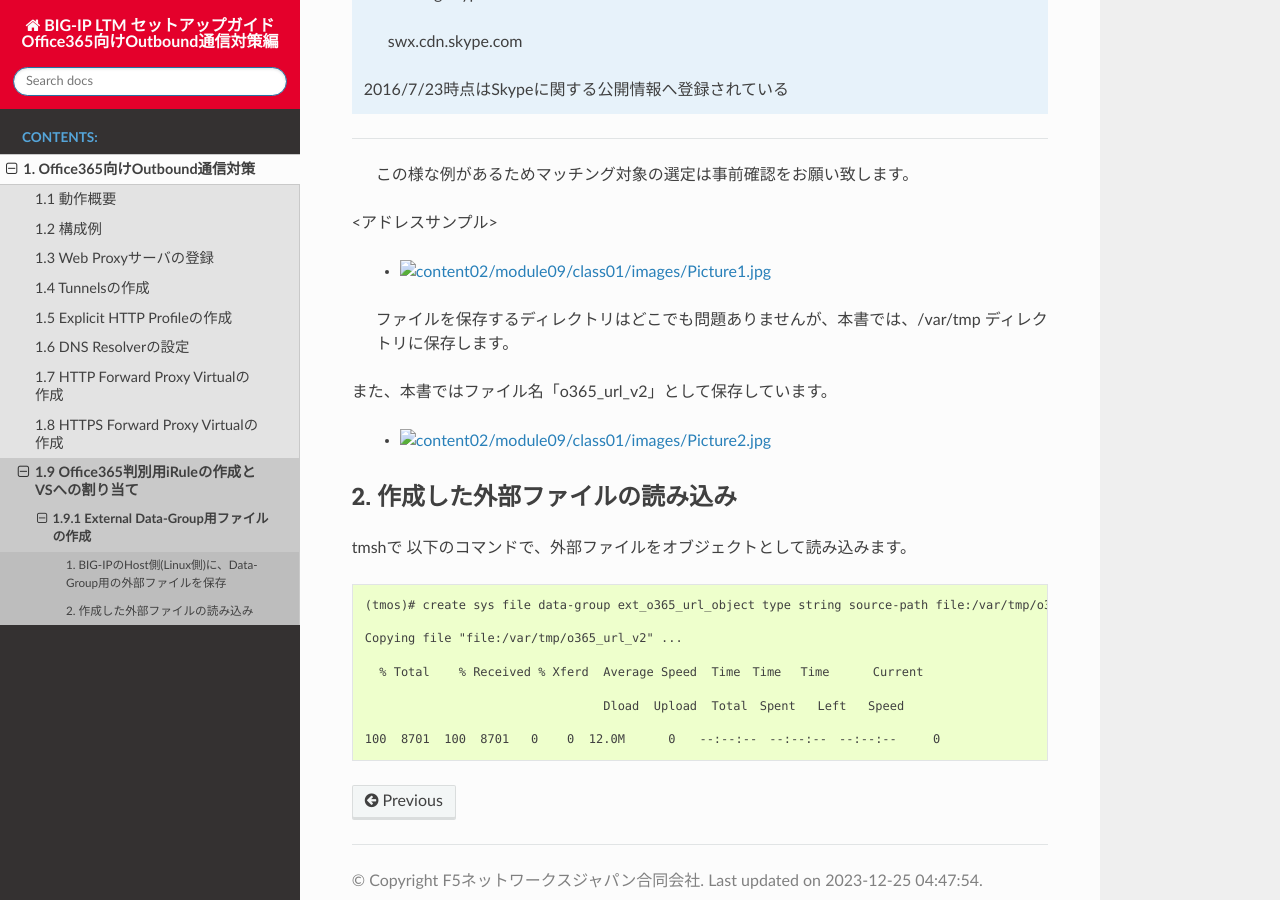
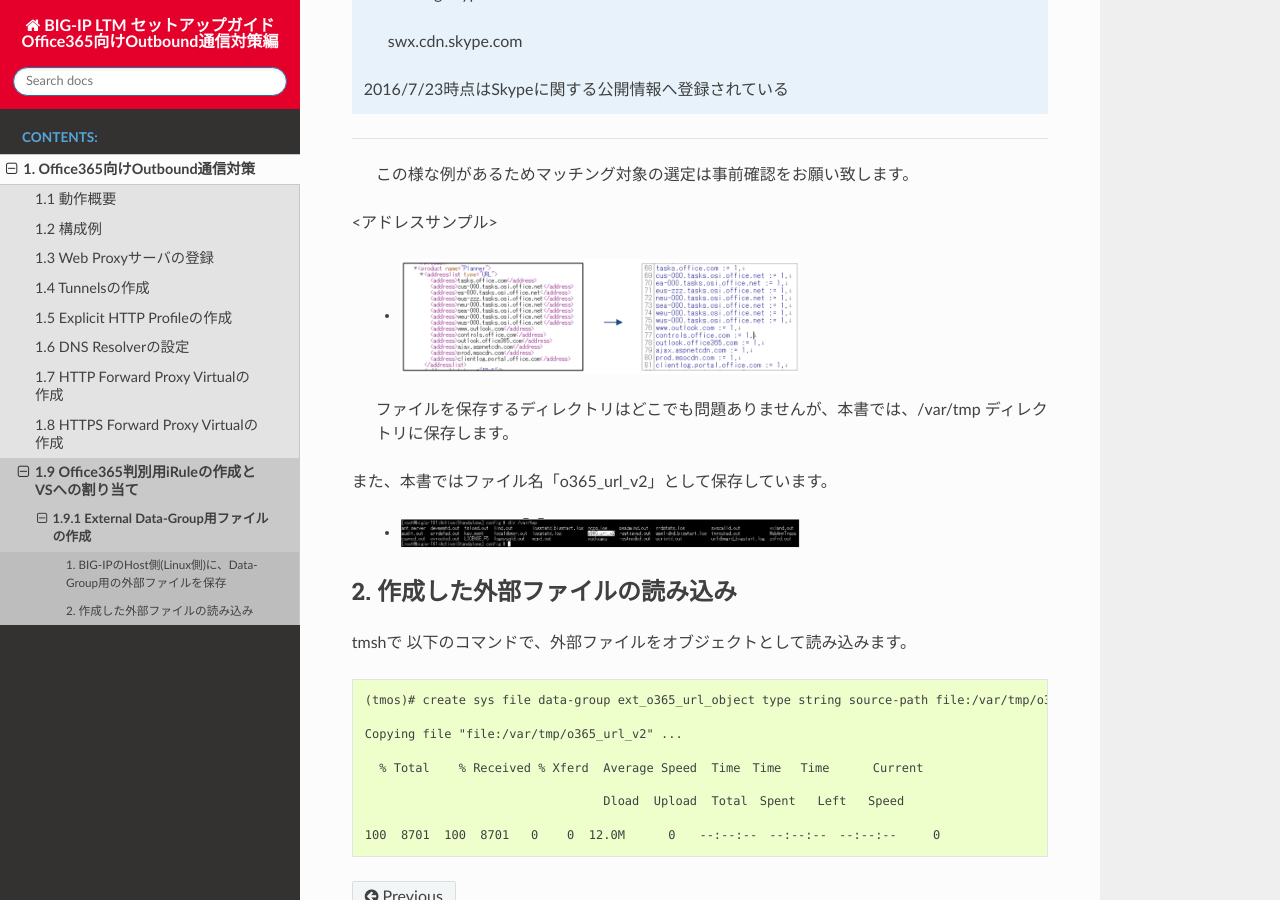
Before and after one commit to BeF5/f5j-local-breakout, a Sphinx documentation site: the page built from docs/content02/module09/class01/class01.rst, in a window 1280 px wide and 900 px high, scrolled down 686 px. Built offline with Sphinx 7.4.7 and the Read the Docs theme 2.0.0, drawn with Linux system fonts in a browser that asks for light colours.

Commit message:
Update class01.rst

```diff
--- a/docs/content02/module09/class01/class01.rst
+++ b/docs/content02/module09/class01/class01.rst
@@ -29,7 +29,7 @@
 
 <アドレスサンプル>
 
-   - .. image:: ./images/Picture1.jpg
+   - .. image:: ./images/Picture1.png
        :width: 400
 
 
@@ -38,7 +38,7 @@
 また、本書ではファイル名「o365_url_v2」として保存しています。
 
 
-   - .. image:: ./images/Picture2.jpg
+   - .. image:: ./images/Picture2.png
        :width: 400
 
 
```
